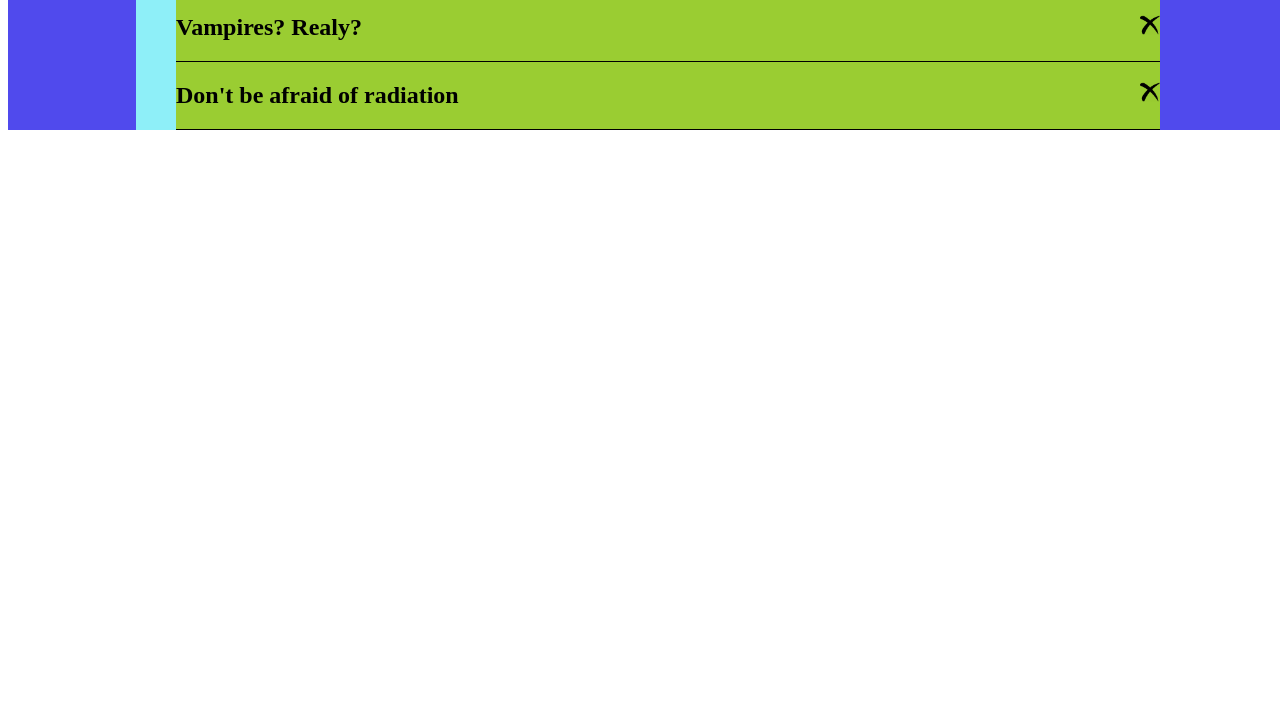
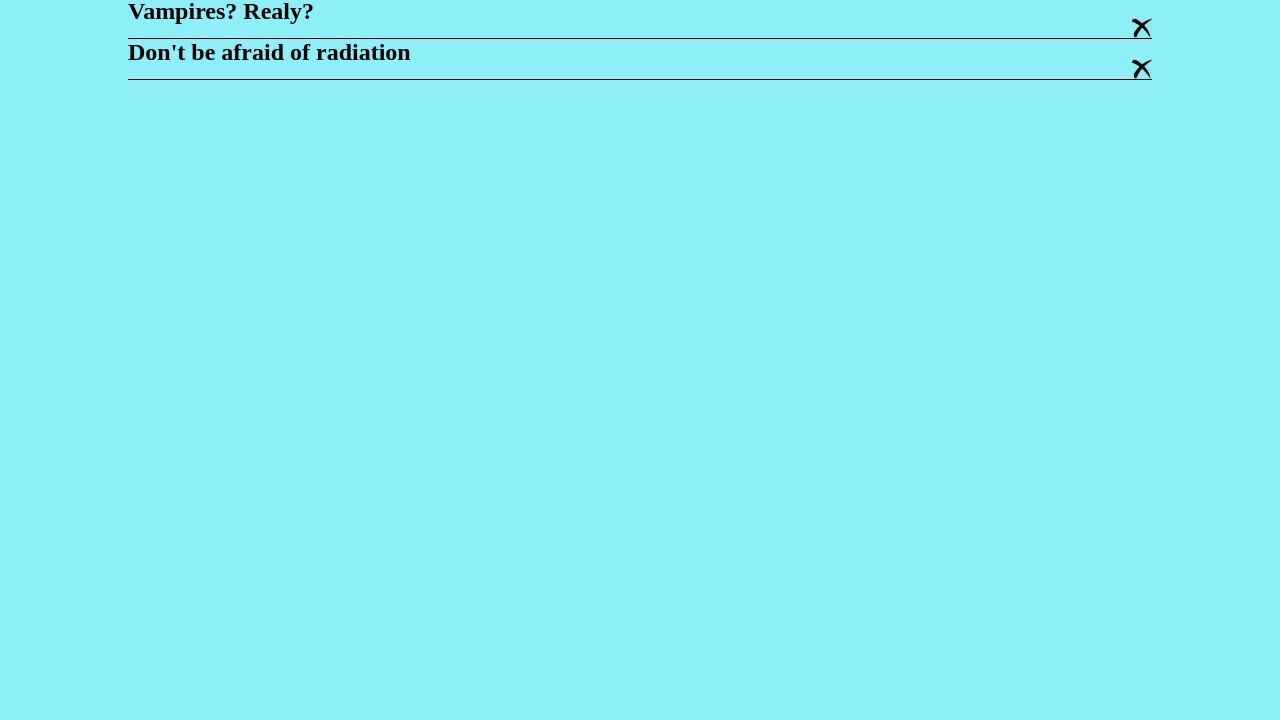
Before and after one commit to svgnovosibirsk/cssBayan, a plain HTML site: page cssBayan/index.html in a window 1280 px wide. Shown: the part 222-942 px from the top of the page. Before the commit the page ends 800 px from the top, so only its background shows below. Drawn offline with Linux system fonts and the light colour scheme.

Commit message:
feat: implement background (Sat, Mar 11, 2023 10:29:52 PM)

```diff
--- a/cssBayan/style.css
+++ b/cssBayan/style.css
@@ -1,16 +1,22 @@
+* {
+    margin: 0px;
+    padding: 0px;
+}
 
 html, body {
     min-height: 100%;
     min-width: 100%;
+    background: rgb(142, 239, 248);
 }
 
 .main {
-    background: rgb(80, 74, 237);
     align-items: center;
+    background: rgb(142, 239, 248);
+    min-height: 1000px;
+    margin-top: 100px;
 }
 
 .wrapper {
-    background: rgb(142, 239, 248);
     width: 80%;
     height: 100%;
     margin: auto;
@@ -22,7 +28,6 @@ html, body {
 }
 
 .item {
-    background: yellowgreen;
     border-bottom: 1px solid black;
 }
 
```
